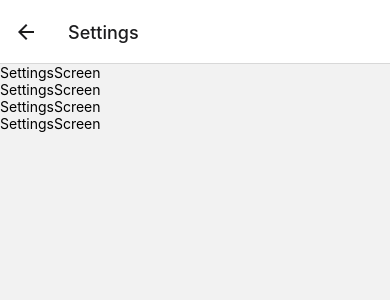
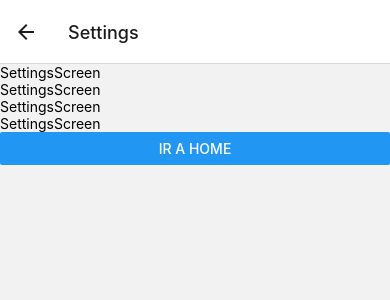
Before and after one commit to juanfacundotam/native-curso, a React Native app: screen /Settings in a window 390 px wide. Shown: the top 300 px of the page. Built offline with nearby package versions, Linux system fonts and the light colour scheme.

Commit message:
Update SettingsView.js

```diff
--- a/src/views/SettingsView.js
+++ b/src/views/SettingsView.js
@@ -1,13 +1,18 @@
-import { View, Text } from 'react-native'
+import { View, Text, Button } from 'react-native'
 import React from 'react'
 
-export default function SettingsView() {
+export default function SettingsView(props) {
+  const {navigation} = props
+  const goToPage = (pageName) => {
+    navigation.navigate(pageName)
+  }
   return (
     <View>
       <Text>SettingsScreen</Text>
       <Text>SettingsScreen</Text>
       <Text>SettingsScreen</Text>
       <Text>SettingsScreen</Text>
+      <Button onPress={() => goToPage("Home")} title='Ir a Home'/>
     </View>
   )
 }
```
